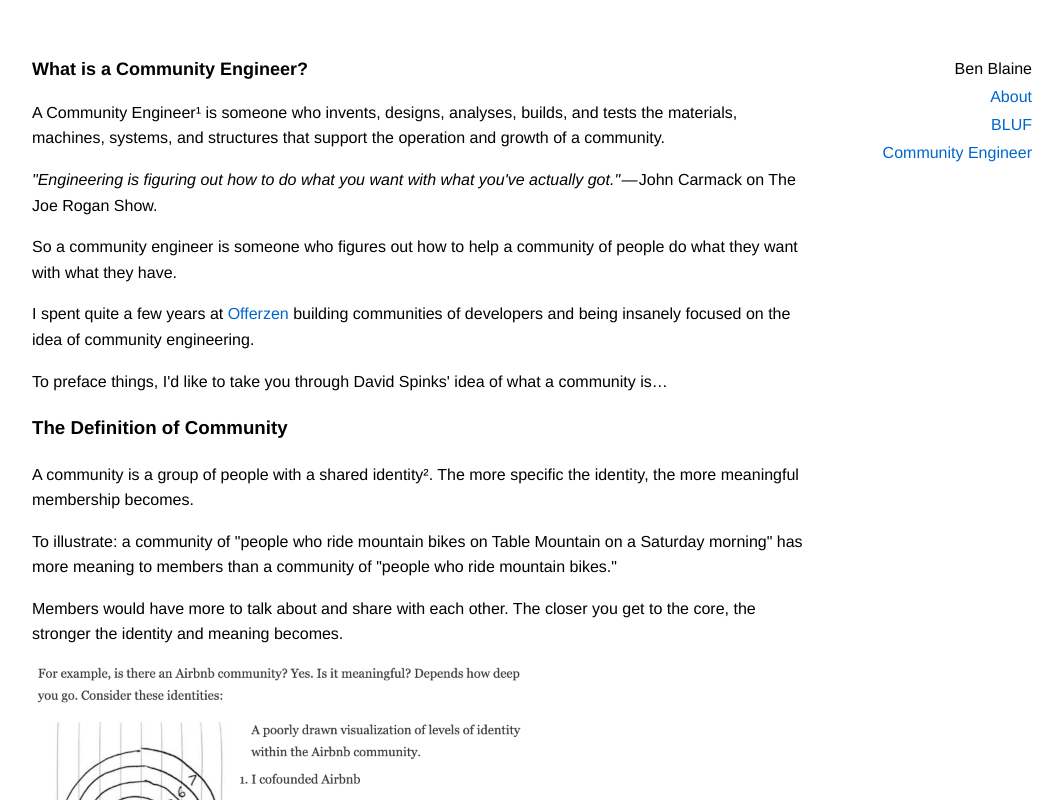
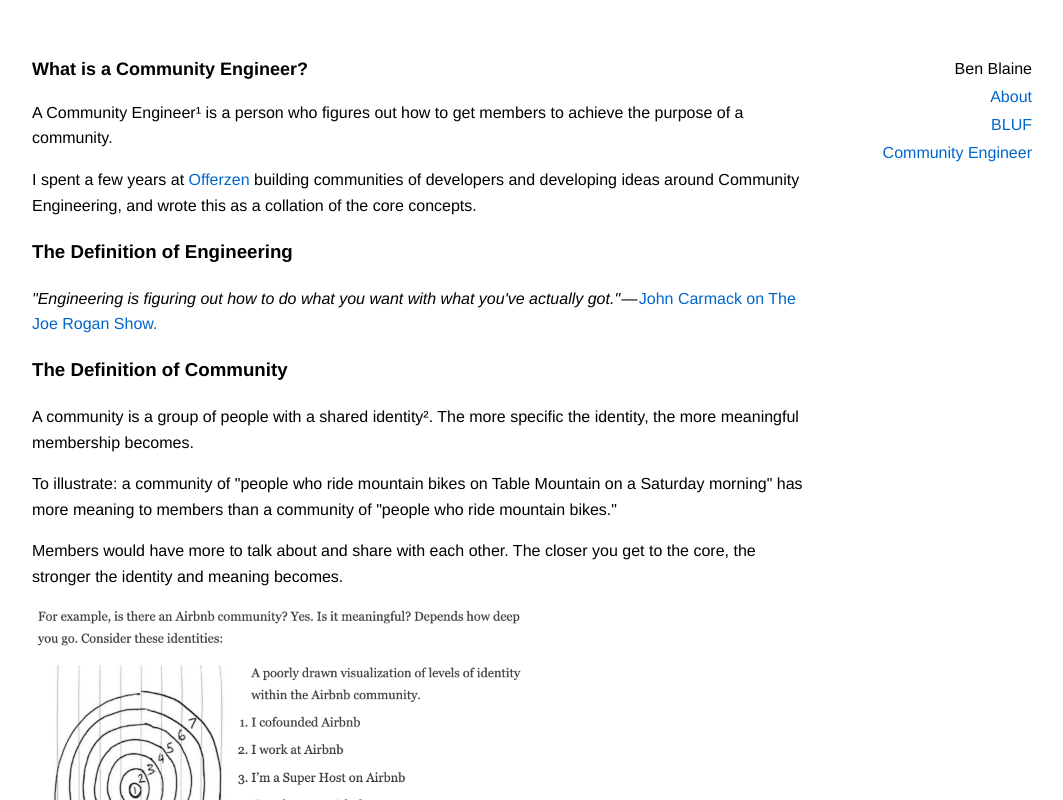
Before and after one commit to benblaine/benblaine.org, a plain HTML site: page index.html in a window 1280 px wide. Both pictures are taken after a click on the link "Community Engineer". Shown: the top 800 px of the page, without its empty margins (108-1171 px from the left). Drawn offline with Linux system fonts and the light colour scheme.

Commit message:
Update index.html

```diff
--- a/index.html
+++ b/index.html
@@ -100,7 +100,7 @@
             }
 
             a {
-                font-size: 14px;
+                font-size: 16px;
             }
         }
     </style>
@@ -148,12 +148,10 @@
             <div id="post3" class="post">
                 <h2>What is a Community Engineer?</h2>
 
-                <p>A Community Engineer¹ is someone who invents, designs, analyses, builds, and tests the materials, machines, systems, and structures that support the operation and growth of a community.</p>
-                <p><em>"Engineering is figuring out how to do what you want with what you've actually got."</em> — John Carmack on The Joe Rogan Show.</p>
-                <p>So a community engineer is someone who figures out how to help a community of people do what they want with what they have.</p>
-                <p>I spent quite a few years at <a href="https://offerzen.com">Offerzen</a> building communities of developers and being insanely focused on the idea of community engineering.</p>
-                <p>To preface things, I'd like to take you through David Spinks' idea of what a community is…</p>
-
+                <p>A Community Engineer¹ is a person who figures out how to get members to achieve the purpose of a community.</p>
+                <p>I spent a few years at <a href="https://offerzen.com">Offerzen</a> building communities of developers and developing ideas around Community Engineering, and wrote this as a collation of the core concepts.</p>
+                <h3>The Definition of Engineering</h3>
+                <p><em>"Engineering is figuring out how to do what you want with what you've actually got."</em> — <a href="https://youtu.be/udlMSe5-zP8?t=3196">John Carmack on The Joe Rogan Show.</a></p>
                 <h3>The Definition of Community</h3>
                 <p>A community is a group of people with a shared identity². The more specific the identity, the more meaningful membership becomes.</p>
                 <p>To illustrate: a community of "people who ride mountain bikes on Table Mountain on a Saturday morning" has more meaning to members than a community of "people who ride mountain bikes."</p>
```
